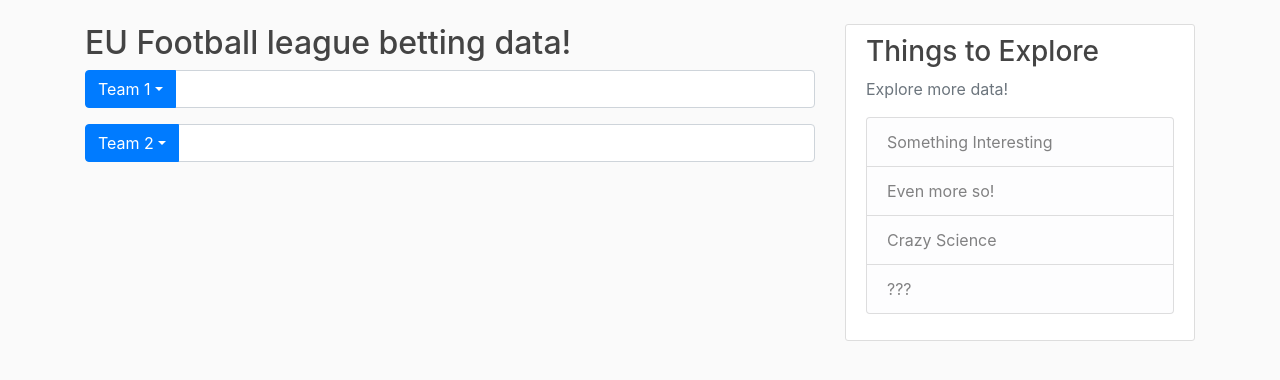
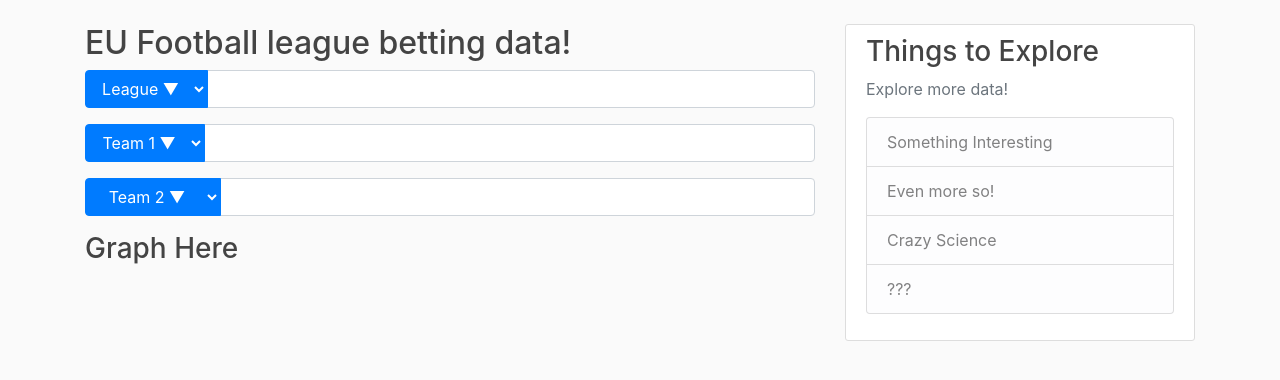
Before and after one commit to jamu0075/Big-Data---Betting-Project, a Flask app: page / in a window 1280 px wide. Shown: the part 56-436 px from the top of the page. Run offline with Flask 2, Linux system fonts and the light colour scheme; some libraries are stand-ins or nearby versions.

Commit message:
Additional drop down for leagues.

```diff
--- a/eb-btb-flask/templates/home.html
+++ b/eb-btb-flask/templates/home.html
@@ -1,26 +1,45 @@
 {% extends "layout.html" %}
 {% block content %}
   <h2>EU Football league betting data!<h2>
+    <div class="input-group mb-3">
+      <div class="input-group-prepend">
+        <select id="team-list-1" class="btn btn-primary dropdown-toggle" type="button" data-toggle="dropdown" aria-haspopup="true" aria-expanded="false">
+          <option value="" selected disabled hidden>League &#9660;</option>
+          {% for league in leagues %}
+            <option>{{  league.name }}</option>
+          {% endfor %}
+        </select>
+      </div>
+      <input type="text" class="form-control" aria-label="Text input with dropdown button">
+    </div>
   <div class="input-group mb-3">
     <div class="input-group-prepend">
-      <button class="btn btn-primary dropdown-toggle" type="button" data-toggle="dropdown" aria-haspopup="true" aria-expanded="false">Team 1</button>
-      <div class="dropdown-menu">
+      <select id="team-list-1" class="btn btn-primary dropdown-toggle" type="button" data-toggle="dropdown" aria-haspopup="true" aria-expanded="false">
+        <option value="" selected disabled hidden>Team 1 &#9660;</option>
         {% for team in teams %}
-          <a class="dropdown-item" href="#">{{ team.name }}</a>
+          <option>{{  team.name }}</option>
         {% endfor %}
-      </div>
+      </select>
     </div>
     <input type="text" class="form-control" aria-label="Text input with dropdown button">
   </div>
-  <div class="input-group">
+  <div class="input-group mb-3">
     <div class="input-group-prepend">
-      <button class="btn btn-primary dropdown-toggle" type="button" data-toggle="dropdown" aria-haspopup="true" aria-expanded="false">Team 2</button>
-      <div class="dropdown-menu">
+      <select id="ddlViewBy" class="btn btn-primary dropdown-toggle" type="button" data-toggle="dropdown" aria-haspopup="true" aria-expanded="false">
+        <option value="" selected disabled hidden>Team 2 &#9660;</option>
         {% for team in teams %}
-          <a class="dropdown-item" href="#">{{ team.other }}</a>
+          <option>{{  team.other }}</option>
         {% endfor %}
-      </div>
+      </select>
     </div>
     <input type="text" class="form-control" aria-label="Text input with dropdown button">
   </div>
+  <div class="container-graph">
+    <h3>Graph Here</h3>
+  </div>
+
+  <script language="javascript" type="text/javascript">
+    var team1 = document.getElementById("team-list-1");
+    var strUser = team1.options[team1.selectedIndex].value;
+  </script>
 {% endblock content %}
```
